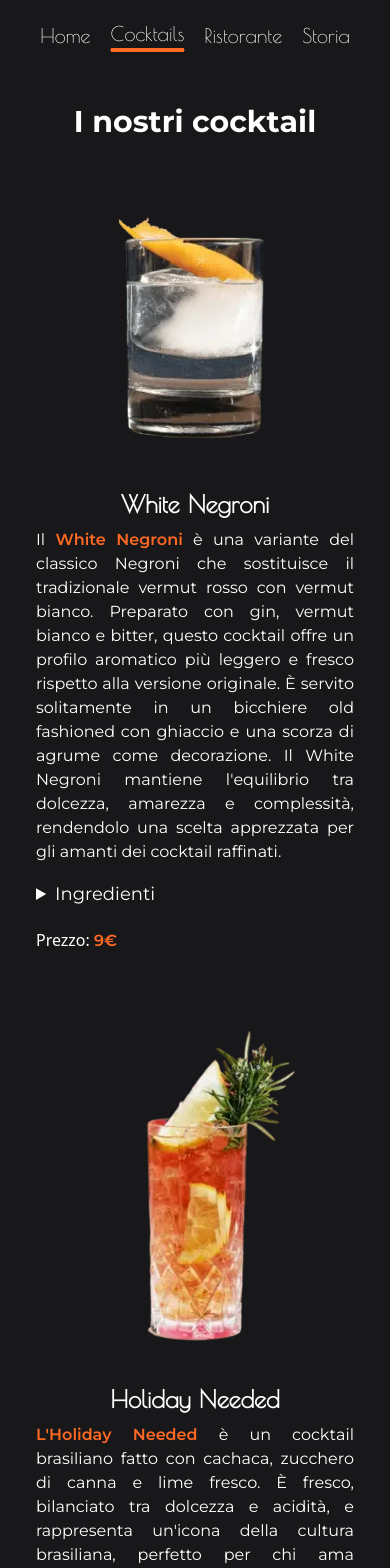
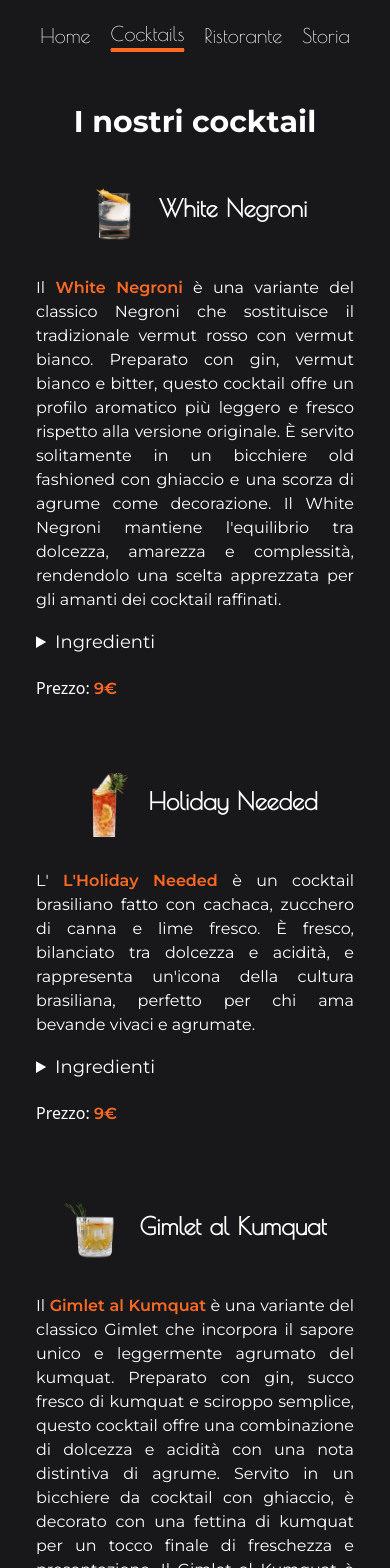
Before and after one commit to Pasqualecannavacciuolo/restaurant-template-1, a React (Vite) app: page /cocktails in a window 390 px wide. Shown: the top 1568 px of the page. Built offline with nearby package versions, Linux system fonts and the light colour scheme.

Commit message:
Modificata struttura mobile img e titolo

```diff
--- a/src/Cocktails.tsx
+++ b/src/Cocktails.tsx
@@ -25,13 +25,14 @@ const CocktailMenu = () => {
           initial={{ opacity: 0 }}
           animate={{ opacity: 1 }}
           transition={{ delay: 0.6, duration: 0.6 }}
-          className="rounded-lg overflow-hidden mx-5 my-3 flex flex-col items-center justify-center"
+          className="rounded-lg overflow-hidden mx-5 my-3 flex flex-col lg:flex-row items-center justify-center"
         >
+          <div className="flex items-center mb-4 lg:mb-0 lg:mr-4">
             <motion.div
               initial={{ opacity: 0, x: 500, y: 0 }}
               animate={{ opacity: 1, x: 0, y: 0 }}
-            transition={{ delay: 0.4, duration: 0.6 }}
-            className="mb-4 lg:h-96"
+              transition={{ delay: 0.6, duration: 0.6 }}
+              className="w-16 h-16 lg:hidden"
             >
               <img
                 src={white_negroni}
@@ -40,10 +41,16 @@ const CocktailMenu = () => {
                 className="w-full h-full object-cover"
               />
             </motion.div>
-          <div className="p-4 text-center flex-1">
-            <h2 className="text-2xl font-semibold mb-2 text-white cocktail-title antialiased">
+            <motion.h2
+              initial={{ opacity: 0, x: 500, y: 0 }}
+              animate={{ opacity: 1, x: 0, y: 0 }}
+              transition={{ delay: 0.7, duration: 0.6 }}
+              className="text-2xl font-semibold mb-2 text-white cocktail-title antialiased ml-3 lg:ml-0"
+            >
               White Negroni
-            </h2>
+            </motion.h2>
+          </div>
+          <div className="p-4 text-center lg:text-left flex-1">
             <p className="text-white mb-4 text-justify lg:h-44 cocktail-description subpixel-antialiased">
               Il{" "}
               <span className="text-highlight subpixel-antialiased">
@@ -78,21 +85,34 @@ const CocktailMenu = () => {
           initial={{ opacity: 0 }}
           animate={{ opacity: 1 }}
           transition={{ delay: 0.8, duration: 0.6 }}
-          className="rounded-lg overflow-hidden mx-5 my-3 flex flex-col items-center justify-center"
+          className="rounded-lg overflow-hidden mx-5 my-3 flex flex-col lg:flex-row items-center justify-center"
         >
-          <div className="mb-4 lg:h-96">
+          <div className="flex items-center mb-4 lg:mb-0 lg:mr-4">
+            <motion.div
+              initial={{ opacity: 0, x: 500, y: 0 }}
+              animate={{ opacity: 1, x: 0, y: 0 }}
+              transition={{ delay: 0.8, duration: 0.6 }}
+              className="w-16 h-16 lg:hidden"
+            >
               <img
                 src={holiday_needed}
                 loading="eager"
-              alt="Holiday Needed"
-              className="w-full h-auto object-cover"
+                alt="Negroni Bianco"
+                className="w-full h-full object-cover"
               />
+            </motion.div>
+            <motion.h2
+              initial={{ opacity: 0, x: 500, y: 0 }}
+              animate={{ opacity: 1, x: 0, y: 0 }}
+              transition={{ delay: 0.9, duration: 0.6 }}
+              className="text-2xl font-semibold mb-2 text-white cocktail-title antialiased ml-3 lg:ml-0"
+            >
+              Holiday Needed
+            </motion.h2>
           </div>
-          <div className="p-4 text-center flex-1">
-            <h2 className="text-2xl font-semibold mb-2 text-white cocktail-title antialiased">
-              Holiday Needed
-            </h2>
+          <div className="p-4 text-center lg:text-left flex-1">
             <p className="text-white mb-4 text-justify lg:h-44 cocktail-description subpixel-antialiased">
+              L'{" "}
               <span className="text-highlight subpixel-antialiased">
                 L'Holiday Needed
               </span>{" "}
@@ -102,7 +122,7 @@ const CocktailMenu = () => {
               ama bevande vivaci e agrumate.
             </p>
             <details className="lg:mt-11">
-              <summary className="text-lg font-medium text-white cursor-pointer text-justify subpixel-antialiased">
+              <summary className="text-lg font-medium text-white text-justify cursor-pointer subpixel-antialiased">
                 Ingredienti
               </summary>
               <p className="pt-5 pb-5 text-base font-medium text-yellow-50 text-justify subpixel-antialiased">
@@ -112,7 +132,7 @@ const CocktailMenu = () => {
             </details>
             <p className="mt-5 prezzo text-white text-justify subpixel-antialiased">
               Prezzo:{" "}
-              <span className="text-highlight subpixel-antialiased">9€</span>
+              <span className="subpixel-antialiased text-highlight">9€</span>
             </p>
           </div>
         </motion.div>
@@ -122,20 +142,32 @@ const CocktailMenu = () => {
           initial={{ opacity: 0 }}
           animate={{ opacity: 1 }}
           transition={{ delay: 1, duration: 0.6 }}
-          className="rounded-lg overflow-hidden mx-5 my-3 flex flex-col items-center justify-center"
+          className="rounded-lg overflow-hidden mx-5 my-3 flex flex-col lg:flex-row items-center justify-center"
         >
-          <div className="mb-4 lg:h-96">
+          <div className="flex items-center mb-4 lg:mb-0 lg:mr-4">
+            <motion.div
+              initial={{ opacity: 0, x: 500, y: 0 }}
+              animate={{ opacity: 1, x: 0, y: 0 }}
+              transition={{ delay: 1, duration: 0.6 }}
+              className="w-16 h-16 lg:hidden"
+            >
               <img
                 src={gimlet_al_kumquat}
                 loading="eager"
-              alt="Gimlet al Kumquat"
-              className="w-full h-auto object-cover"
+                alt="Negroni Bianco"
+                className="w-full h-full object-cover"
               />
+            </motion.div>
+            <motion.h2
+              initial={{ opacity: 0, x: 500, y: 0 }}
+              animate={{ opacity: 1, x: 0, y: 0 }}
+              transition={{ delay: 1.1, duration: 0.6 }}
+              className="text-2xl font-semibold mb-2 text-white cocktail-title antialiased ml-3 lg:ml-0"
+            >
+              Gimlet al Kumquat
+            </motion.h2>
           </div>
-          <div className="p-4 text-center flex-1">
-            <h2 className="text-2xl font-semibold mb-2 text-white cocktail-title antialiased">
-              Gimlet al Kumquat
-            </h2>
+          <div className="p-4 text-center lg:text-left flex-1">
             <p className="text-white mb-4 text-justify lg:h-44 cocktail-description subpixel-antialiased">
               Il{" "}
               <span className="text-highlight subpixel-antialiased">
@@ -152,16 +184,16 @@ const CocktailMenu = () => {
               serate estive o come aperitivo raffinato.
             </p>
             <details className="lg:mt-11">
-              <summary className="text-lg font-medium text-white cursor-pointer text-justify subpixel-antialiased">
+              <summary className="text-lg font-medium text-white text-justify cursor-pointer subpixel-antialiased">
                 Ingredienti
               </summary>
-              <p className="pt-5 pb-5 text-base font-medium text-yellow-50 text-justify details-summary subpixel-antialiased">
+              <p className="pt-5 pb-5 text-base font-medium text-yellow-50 text-justify subpixel-antialiased">
                 Plymouth Gin, Kumquat, Sherry Fino
               </p>
             </details>
             <p className="mt-5 prezzo text-white text-justify subpixel-antialiased">
               Prezzo:{" "}
-              <span className="text-highlight subpixel-antialiased">9€</span>
+              <span className="subpixel-antialiased text-highlight">9€</span>
             </p>
           </div>
         </motion.div>
```
Lines whose indentation alone changed are shown as unchanged.
